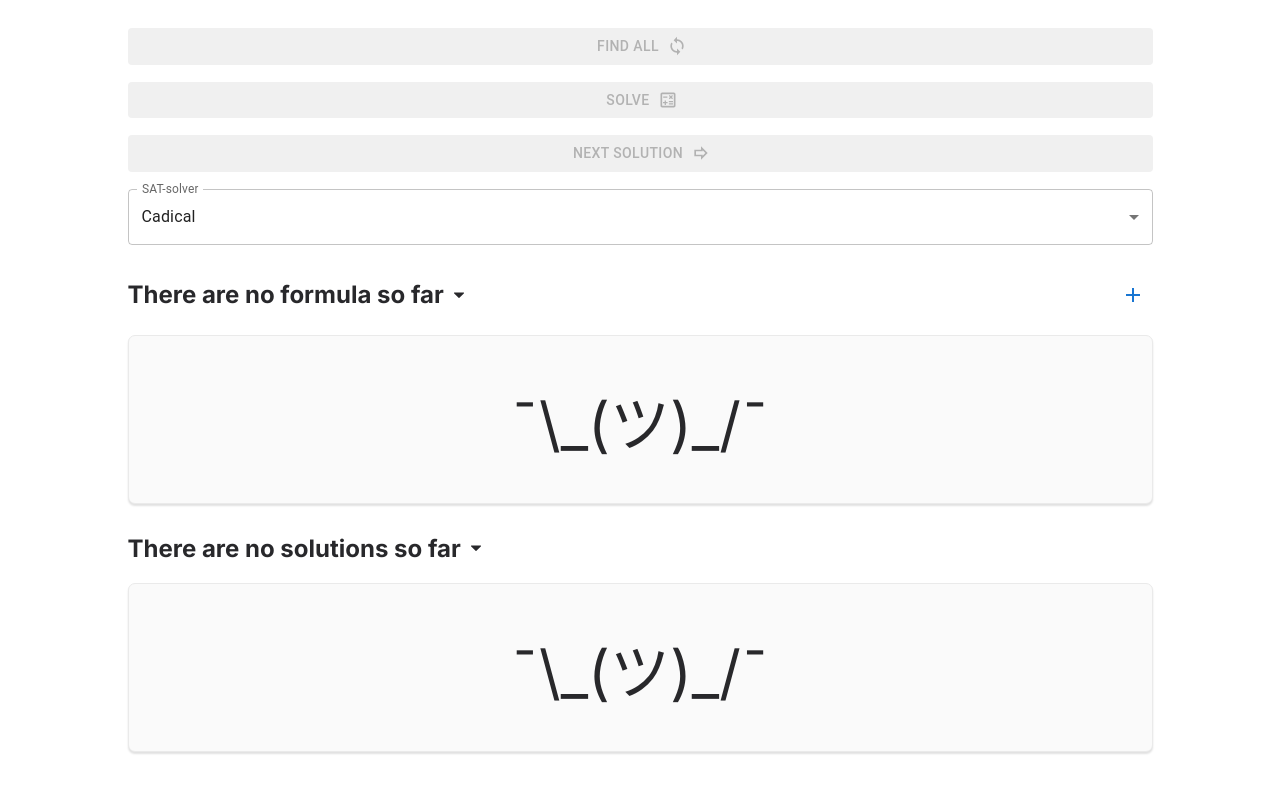
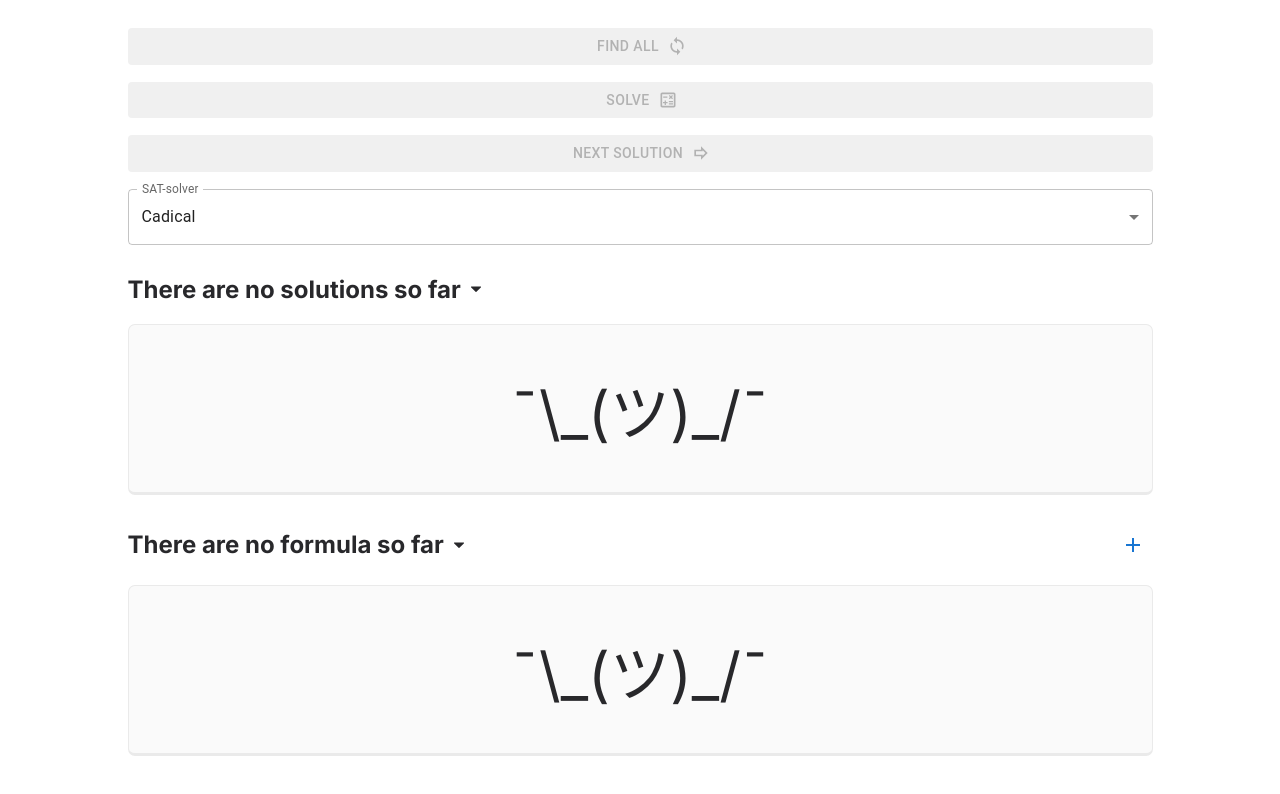
Before and after one commit to vvvvvvvector/SAT-solver-graphical-interface-client, a React (Vite) app: page / in a window 1280 px wide. Shown: the part 550-1344 px from the top of the page. Built offline with nearby package versions, Linux system fonts and the light colour scheme.

Commit message:
refactoring

```diff
--- a/src/components/ErrorsList/ErrorsList.tsx
+++ b/src/components/ErrorsList/ErrorsList.tsx
@@ -64,9 +64,9 @@ export const ErrorsList: FC = () => {
           </h2>
           <TableVirtuoso
             style={{
-              height: 'calc((63.75px * 5) + 57px)',
-              boxShadow: '0 2px 2px rgba(0, 0, 0, 0.12)',
-              border: '1px solid #eaeaea',
+              height: 'calc((63.75px * 6) + 57px)',
+              // boxShadow: '0 2px 2px rgba(0, 0, 0, 0.12)',
+              // border: '1px solid #eaeaea',
             }}
             className='hide-scrollbars'
             data={errors}
@@ -136,7 +136,7 @@ export const ErrorsList: FC = () => {
                   className='hide-scrollbars'
                   align='center'
                 >
-                  {error.damaged ? error.damaged : 'Line is empty here 🙊'}
+                  {error.damaged ? error.damaged : 'Line is empty here 🤷‍♂️'}
                 </StyledTableCell>
                 <StyledTableCell align='center'>{error.line}</StyledTableCell>
                 <StyledTableCell align='center'>
--- a/src/components/Formula/Formula.module.scss
+++ b/src/components/Formula/Formula.module.scss
@@ -1,13 +1,14 @@
 .formulaContainer {
-  margin-bottom: 15px;
+  margin-bottom: 20px;
   margin-top: 20px;
-  box-shadow: 0 2px 2px rgba(0, 0, 0, 0.12);
+  // box-shadow: 0 2px 2px rgba(0, 0, 0, 0.12);
   border: 1px solid var(--formula-solutions-border-color);
+  border-bottom-width: 3px;
   border-radius: 7px;
   background-color: var(--formula-solutions-background-color);
 
   .formula {
-    max-height: calc((31px * 12) + 30px);
+    max-height: calc((31px * 15) + 30px);
     overflow-y: auto;
     border-radius: 15px;
     padding: 15px 8px;
--- a/src/components/Solutions/NoSolutions/NoSolutions.module.scss
+++ b/src/components/Solutions/NoSolutions/NoSolutions.module.scss
@@ -1,6 +1,7 @@
 .noSolutions {
-  box-shadow: 0 2px 2px rgba(0, 0, 0, 0.12);
+  // box-shadow: 0 2px 2px rgba(0, 0, 0, 0.12);
   border: 1px solid var(--formula-solutions-border-color);
+  border-bottom-width: 3px;
   border-radius: 7px;
   background-color: var(--formula-solutions-background-color);
 
--- a/src/components/Solutions/Solution/Solution.module.scss
+++ b/src/components/Solutions/Solution/Solution.module.scss
@@ -5,8 +5,9 @@
   align-items: center;
   max-height: calc((20px * 7) + 26px);
   line-height: 20px;
-  box-shadow: 0 2px 2px rgba(0, 0, 0, 0.12);
+  // box-shadow: 0 2px 2px rgba(0, 0, 0, 0.12);
   border: 1px solid var(--formula-solutions-border-color);
+  border-bottom-width: 3px;
   background-color: var(--formula-solutions-background-color);
   border-radius: 7px;
   padding: 13px 40px;
@@ -17,6 +18,7 @@
     // background-color: #f1f1f1;
     transform: scale(1.05);
     border-color: #1876d2;
+    // border-bottom-width: 1px;
     box-shadow: none;
   }
 }
--- a/src/components/Solutions/Solutions.module.scss
+++ b/src/components/Solutions/Solutions.module.scss
@@ -1,5 +1,5 @@
 .solutionsContainer {
-  margin-bottom: 40px;
+  margin-bottom: 20px;
   color: var(--color-black);
   display: grid;
   grid-template-columns: repeat(5, 1fr);
--- a/src/components/Solutions/Solutions.tsx
+++ b/src/components/Solutions/Solutions.tsx
@@ -24,13 +24,12 @@ export const Solutions: FC = () => {
 
   useEffect(() => {
     setPage(0);
+
+    containerRef.current?.scrollIntoView({
+      behavior: 'smooth',
+      block: 'center',
+    });
   }, [solutions]);
-
-  // useEffect(() => {
-  //   containerRef.current?.scrollIntoView({
-  //     behavior: "smooth",
-  //   });
-  // }, [solutions]);
 
   const handleSaveSolution = (solutionIndex: number) => {
     if (
--- a/src/routes/Home/Home.tsx
+++ b/src/routes/Home/Home.tsx
@@ -17,8 +17,8 @@ const Home: React.FC = () => {
         <Editor />
         <ErrorsList />
         <Panel />
+        <Solutions />
         <Formula />
-        <Solutions />
       </section>
     </div>
   );
--- a/src/routes/Linker/Linker.module.scss
+++ b/src/routes/Linker/Linker.module.scss
@@ -12,7 +12,7 @@
     border: 1px solid var(--formula-solutions-border-color);
     background-color: var(--formula-solutions-background-color);
     text-align: center;
-    box-shadow: 0 2px 8px rgba(0, 0, 0, 0.12);
+    box-shadow: 0 2px 2px rgba(0, 0, 0, 0.12);
     max-width: var(--window-width);
     padding: 35px 40px;
     width: 100%;
--- a/src/shared/mui.ts
+++ b/src/shared/mui.ts
@@ -1,6 +1,7 @@
 export const buttonStyle = {
   color: '#28282b',
   backgroundColor: '#f3f3f3',
+  boxShadow: '0 2px 2px rgba(0, 0, 0, 0.12)',
   '&:hover': {
     backgroundColor: '#e4e4e4',
   },
```
Also changed, not shown: 1 other file (tests, documents, lock files or other folders).
